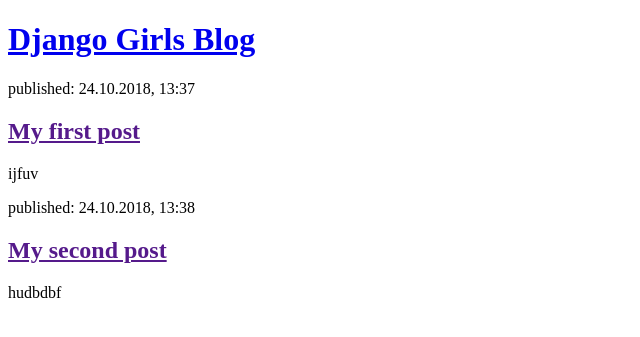
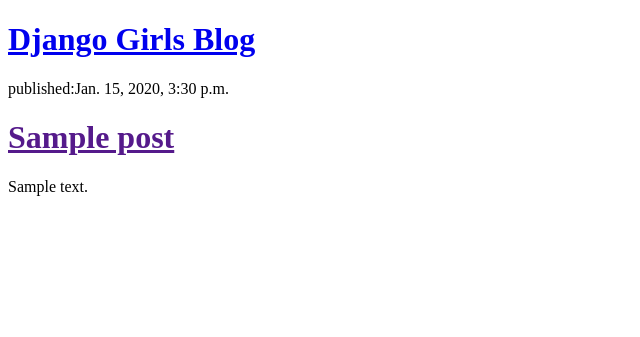
Before and after one commit to DeekshaGunjal/my-first-blog, a Django app: template blog/templates/blog/post_list.html in a window 1280 px wide. Shown: the top 337 px of the page, without its empty margins (0-640 px from the left). Run offline with Django 3.2, Linux system fonts and the light colour scheme; the template is opened without the code that fills it: values that come from a table or form of the project are taken from there, others are empty; tables that the repository leaves empty hold one stand-in row (values such as "Sample post").

Commit message:
Modified templated to display posts from database

```diff
--- a/blog/templates/blog/post_list.html
+++ b/blog/templates/blog/post_list.html
@@ -8,15 +8,13 @@
     <div>
         <h1><a href="/">Django Girls Blog</a></h1>
     </div>
-    <div>
-        <p>published: 24.10.2018, 13:37</p>
-        <h2><a href="">My first post</a></h2>
-        <p>ijfuv</p>
-    </div>
-    <div>
-        <p>published: 24.10.2018, 13:38</p>
-        <h2><a href="">My second post</a></h2>
-        <p>hudbdbf</p>
-    </div>
+    {% for post in posts %}
+        <div>
+            <p>published:{{ post.published_date }}</p>
+            <h1><a href="">{{ post.title }}</a></h1>
+            <p>{{ post.text|linebreaksbr }}</p>
+        </div>
+    {% endfor %}
+
 </body>
 </html>
--- a/blog/views.py
+++ b/blog/views.py
@@ -1,5 +1,8 @@
 from django.shortcuts import render
+from .models import Post
+from django.utils import timezone
 
 # Create your views here.
 def post_list(request):
-    return render(request, 'blog/post_list.html', {})
+    posts = Post.objects.filter(published_date__lte=timezone.now()).order_by('published_date')
+    return render(request, 'blog/post_list.html', {'posts':posts})
```
